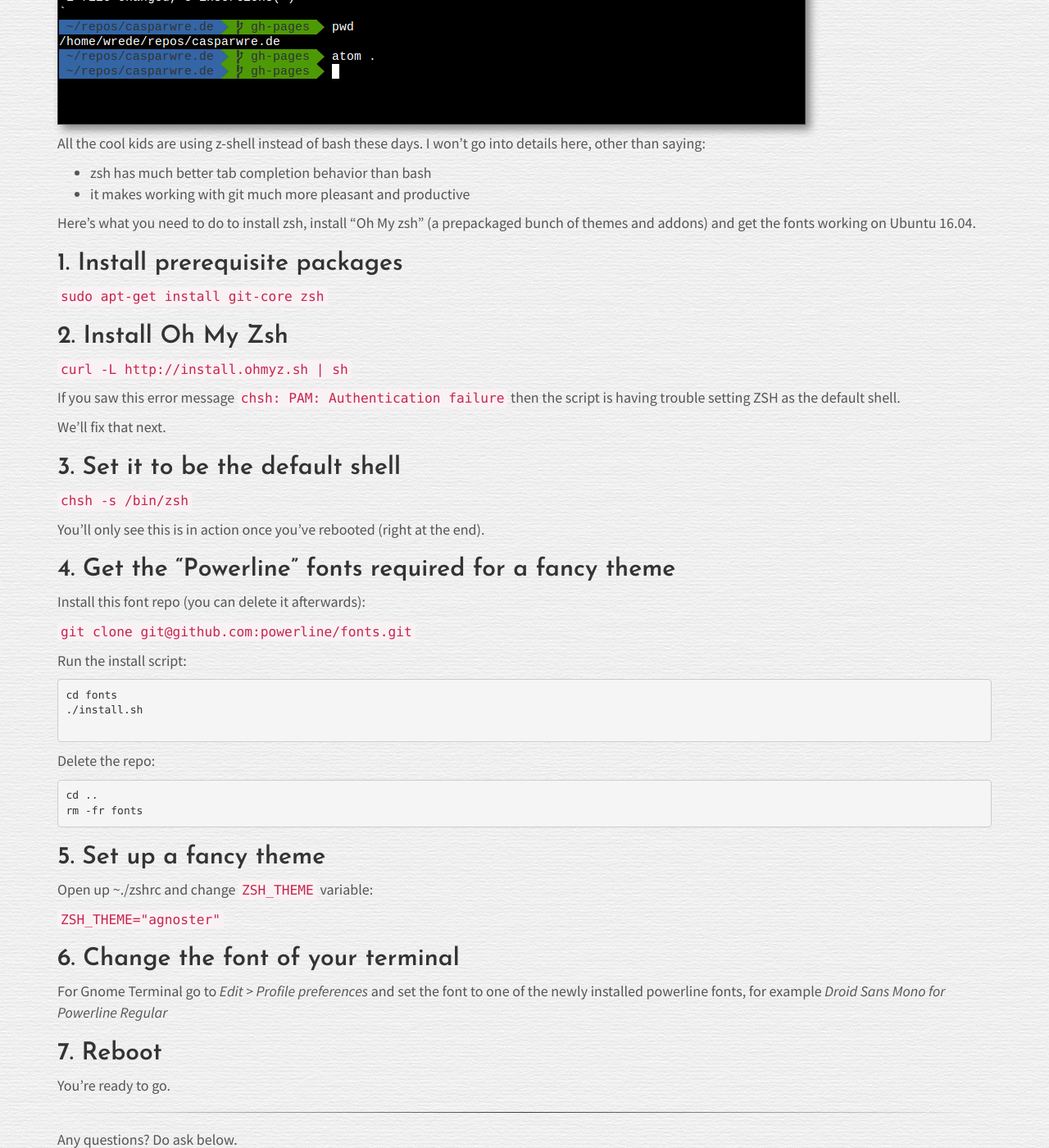
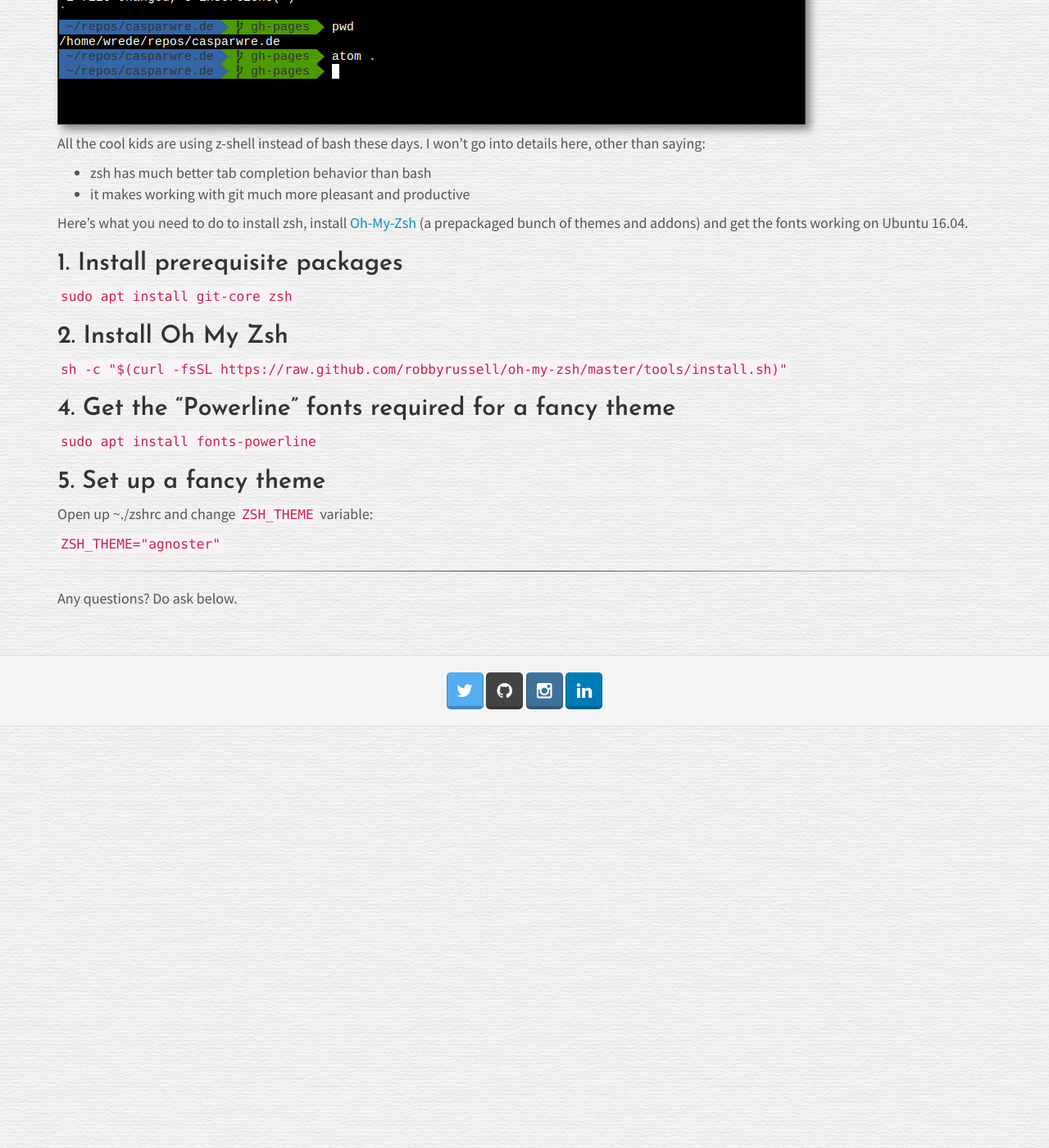
Before and after one commit to caspii/casparwre.de, a Jekyll site: the page built from _posts/2016-05-02-zsh-in-ubuntu.md, in a window 1280 px wide and 1400 px high, scrolled down 514 px. Shown: the whole window at 82% size. Built offline with Jekyll 4.4.1, drawn with Linux system fonts in a browser that asks for light colours; comment, search, counter and statistics services are not loaded; some of the changed text lies outside the part shown.

Commit message:
Updated zsh article

````diff
--- a/_posts/2016-05-02-zsh-in-ubuntu.md
+++ b/_posts/2016-05-02-zsh-in-ubuntu.md
@@ -10,57 +10,24 @@
 * zsh has much better tab completion behavior than bash
 * it makes working with git much more pleasant and productive
 
-Here's what you need to do to install zsh, install "Oh My zsh" (a prepackaged bunch of themes and addons) and get the fonts working on Ubuntu 16.04.
+Here's what you need to do to install zsh, install [Oh-My-Zsh](http://ohmyz.sh/) (a prepackaged bunch of themes and addons) and get the fonts working on Ubuntu 16.04.
 
 ## 1. Install prerequisite packages
 
-`sudo apt-get install git-core zsh`
+`sudo apt install git-core zsh`
 
 ## 2. Install Oh My Zsh
 
-`curl -L http://install.ohmyz.sh | sh`
-
-If you saw this error message `chsh: PAM: Authentication failure` then the script is having trouble setting ZSH as the default shell.
-
-We'll fix that next.
-
-## 3. Set it to be the default shell
-
-`chsh -s /bin/zsh`
-
-You'll only see this is in action once you've rebooted (right at the end).
+`sh -c "$(curl -fsSL https://raw.github.com/robbyrussell/oh-my-zsh/master/tools/install.sh)"`
 
 ## 4. Get the "Powerline" fonts required for a fancy theme
-Install this font repo (you can delete it afterwards):
 
- `git clone git@github.com:powerline/fonts.git`
-
-Run the install script:
-
-```
-cd fonts
-./install.sh
-
-```
-
-Delete the repo:
-
-```
-cd ..
-rm -fr fonts
-```
-
+`sudo apt install fonts-powerline`
 
 ## 5. Set up a fancy theme
 Open up ~./zshrc and change `ZSH_THEME` variable:
 
 `ZSH_THEME="agnoster"`
 
-## 6. Change the font of your terminal
-For Gnome Terminal go to _Edit > Profile preferences_ and set the font to one of the newly installed powerline fonts, for example *Droid Sans Mono for Powerline Regular*
-
-## 7. Reboot
-You're ready to go.
-
 ---
 Any questions? Do ask below.
````
Also changed, not shown: other parts of _posts/2016-05-02-zsh-in-ubuntu.md (+1 -1 lines).
